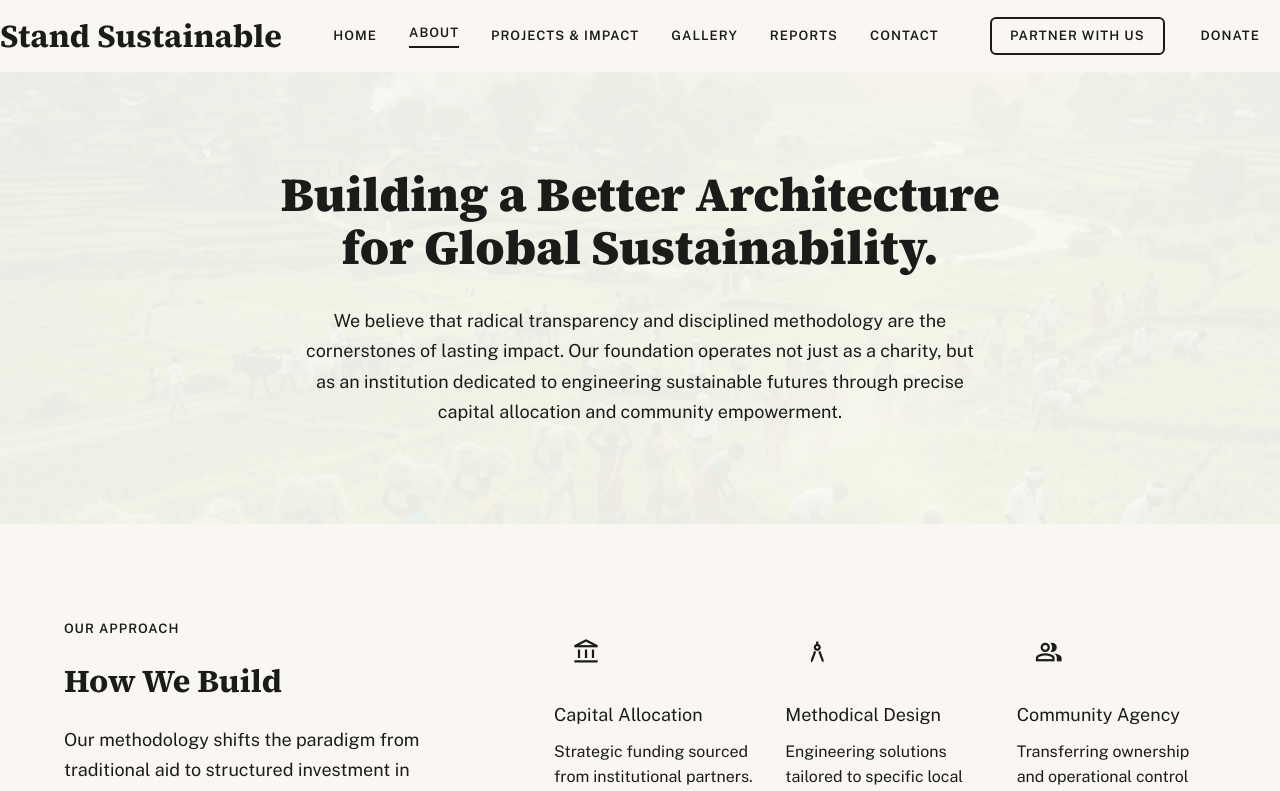
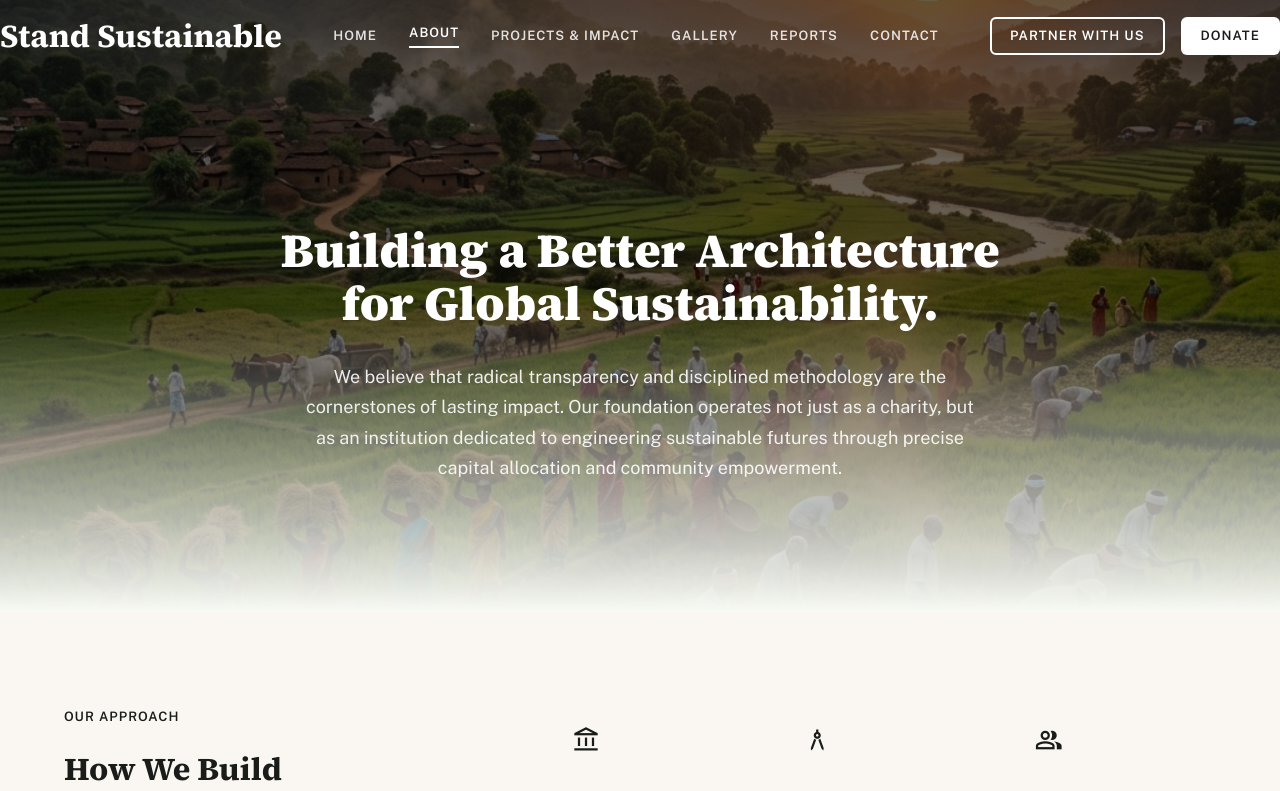
Before and after one commit to Cypher-0-shift/Stand-Sustainable-website, a Next.js app: page /about in a window 1280 px wide. Shown: the top 791 px of the page. Built offline with nearby package versions, Linux system fonts and the light colour scheme.

Commit message:
Update About page to use dark hero image to fix visibility

```diff
--- a/src/app/(main)/about/page.tsx
+++ b/src/app/(main)/about/page.tsx
@@ -21,45 +21,40 @@ export default function AboutPage() {
   return (
     <>
       {/* ====================================================
-          SECTION 1 — MISSION & VISION
-          Centered full-width editorial with background image at 10% opacity
+          SECTION 1 — MISSION & VISION (DARK HERO)
           ==================================================== */}
-      <section
-        className="relative py-16 md:py-24 px-6 md:px-16 overflow-hidden"
-        style={{
-          marginTop: 'var(--spacing-nav-height)',
-          backgroundColor: 'var(--color-surface)',
-        }}
-      >
-        {/* Background Image at 10% opacity */}
-        <div className="absolute inset-0 opacity-[0.06]">
+      <section className="relative pt-40 pb-24 md:pt-56 md:pb-32 px-6 md:px-16 overflow-hidden min-h-[60vh] flex items-center">
+        {/* Background Image */}
+        <div className="absolute inset-0 z-0">
           <Image
             src={missionSection.backgroundImage}
             alt=""
             fill
             className="object-cover"
-            aria-hidden="true"
+            priority
             unoptimized
           />
+          {/* Dark Overlay */}
+          <div className="absolute inset-0 bg-black/60 mix-blend-multiply"></div>
+          {/* Gradient overlay for smooth transition */}
+          <div className="absolute inset-0 bg-gradient-to-t from-[var(--color-surface)] via-transparent to-transparent"></div>
         </div>
 
-        <FadeUp className="relative z-10 max-w-3xl mx-auto text-center">
+        <div className="relative z-10 max-w-3xl mx-auto text-center">
+          <FadeUp>
             <h1
-            className="text-display-mobile md:text-display mb-8"
-            style={{
-              fontFamily: 'var(--font-display)',
-              color: 'var(--color-primary)',
-            }}
+              className="text-display-mobile md:text-display text-white mb-8"
+              style={{ fontFamily: 'var(--font-display)' }}
             >
               {missionSection.headline}
             </h1>
             <p
-            className="text-body-lg max-w-2xl mx-auto"
-            style={{ color: 'var(--color-stone)' }}
+              className="text-body-lg text-white/90 max-w-2xl mx-auto"
             >
               {missionSection.body}
             </p>
           </FadeUp>
+        </div>
       </section>
 
       {/* ====================================================
--- a/src/components/layout/TopNavBar.tsx
+++ b/src/components/layout/TopNavBar.tsx
@@ -14,8 +14,8 @@ export default function TopNavBar() {
   const [mobileOpen, setMobileOpen] = useState(false);
 
   // Determine if the text should be white based on the page's hero image
-  // Home and Projects pages have dark hero images.
-  const useWhiteText = pathname === '/' || pathname.startsWith('/projects');
+  // Home, Projects, and About pages have dark hero images.
+  const useWhiteText = pathname === '/' || pathname.startsWith('/projects') || pathname.startsWith('/about');
 
   return (
     <>
```
Lines whose indentation alone changed are shown as unchanged.
